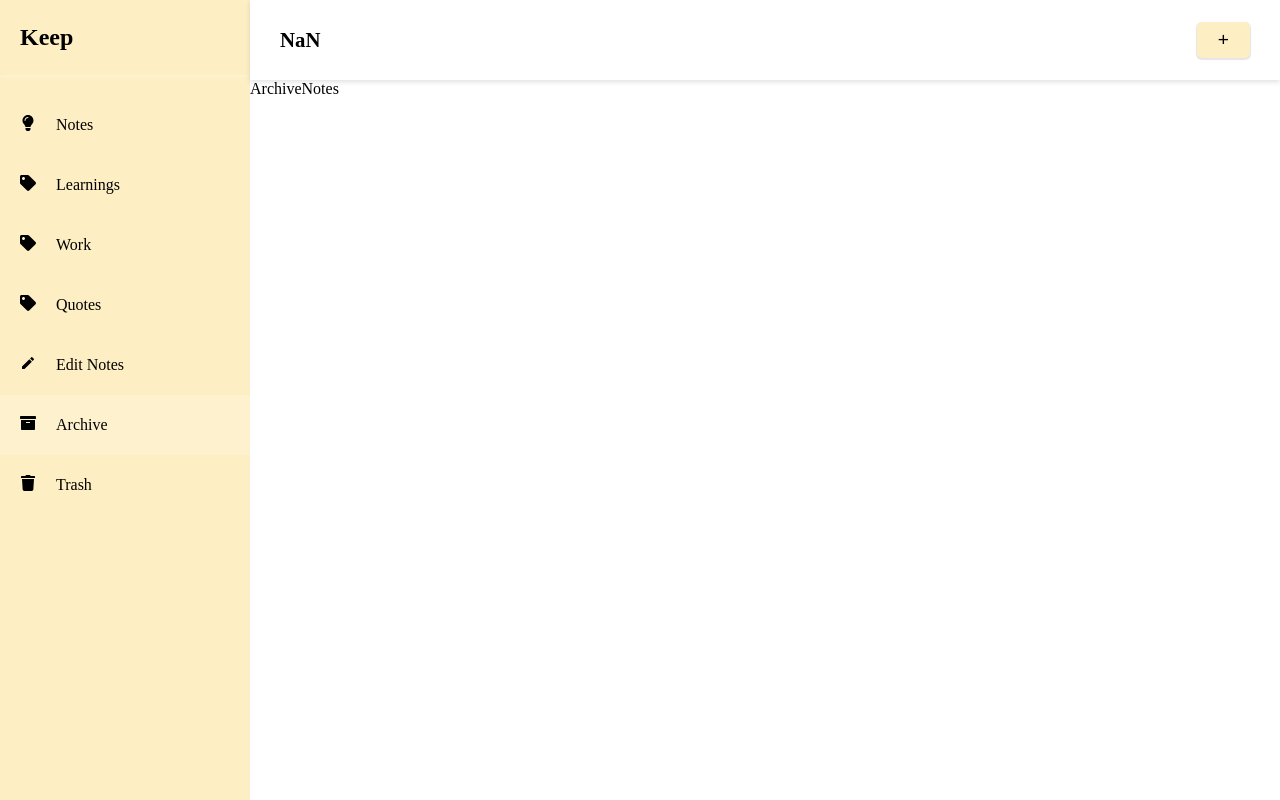
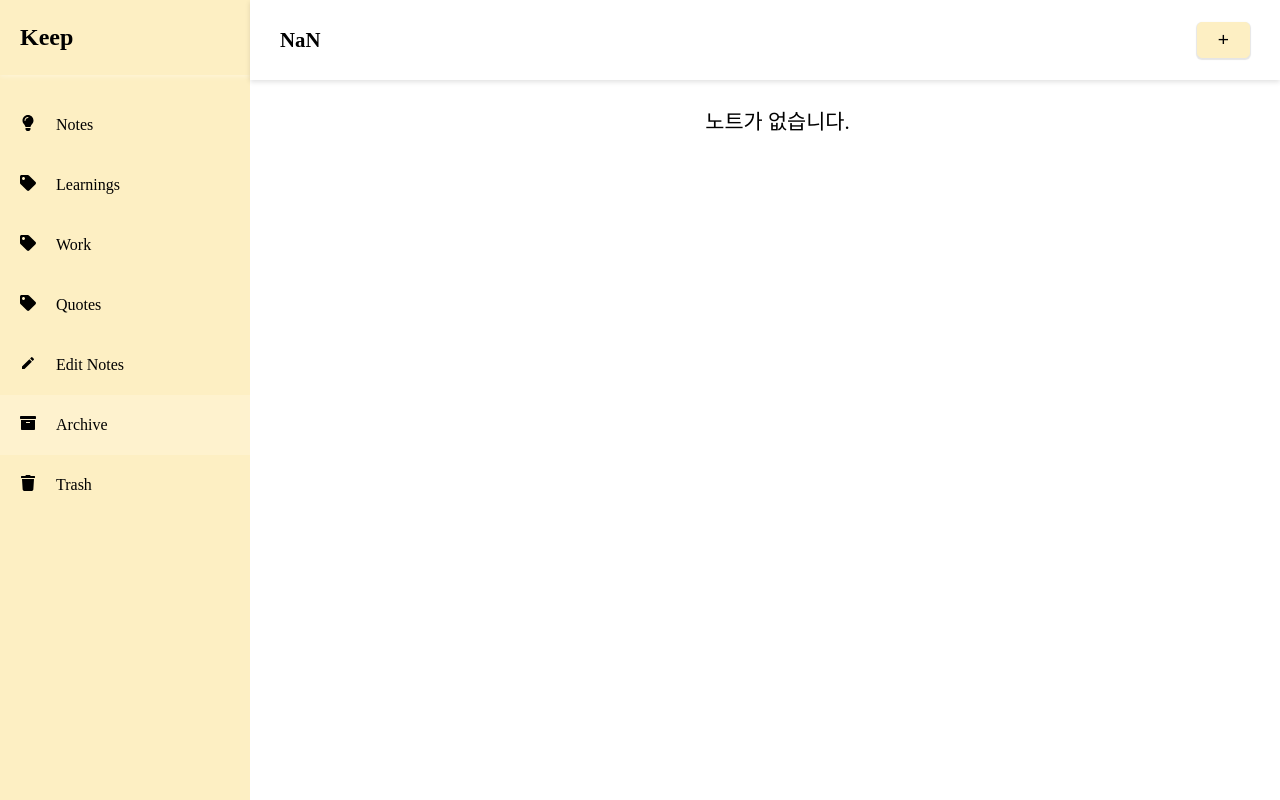
Before and after one commit to JuAhLee/KeepNoteApp, a React (Vite) app: page /archive in a window 1280 px wide. Built offline with nearby package versions, Linux system fonts and the light colour scheme.

Commit message:
Notes-ArchivePage생성

```diff
--- a/src/components/MainWrapper/MainWrapper.tsx
+++ b/src/components/MainWrapper/MainWrapper.tsx
@@ -1,7 +1,21 @@
-import React from "react";
+import React, { FC } from "react";
+import { Note } from "../../types/note";
+import { NotesContainer } from "../../styles/styles";
+import NoteCard from "../NoteCard/NoteCard";
 
-const MainWrapper = () => {
-  return <div>MainWrapper</div>;
+interface MainWrapperProps {
+  notes: Note[];
+  type: string | undefined;
+}
+
+const MainWrapper: FC<MainWrapperProps> = ({ notes, type }) => {
+  return (
+    <NotesContainer>
+      {notes.map((note) => (
+        <NoteCard key={note.id} note={note} type={type} />
+      ))}
+    </NotesContainer>
+  );
 };
 
 export default MainWrapper;
--- a/src/pages/ArchiveNotes/ArchiveNotes.tsx
+++ b/src/pages/ArchiveNotes/ArchiveNotes.tsx
@@ -1,7 +1,19 @@
 import React from "react";
+import { useAppSelector } from "../../hooks/redux";
+import { EmptyMsgBox, Container } from "../../styles/styles";
+import { MainWrapper } from "../../components";
 
 const ArchiveNotes = () => {
-  return <div>ArchiveNotes</div>;
+  const { archiveNotes } = useAppSelector((state) => state.notesList);
+  return (
+    <Container>
+      {archiveNotes.length === 0 ? (
+        <EmptyMsgBox>노트가 없습니다.</EmptyMsgBox>
+      ) : (
+        <MainWrapper notes={archiveNotes} type="archive" />
+      )}
+    </Container>
+  );
 };
 
 export default ArchiveNotes;
```
